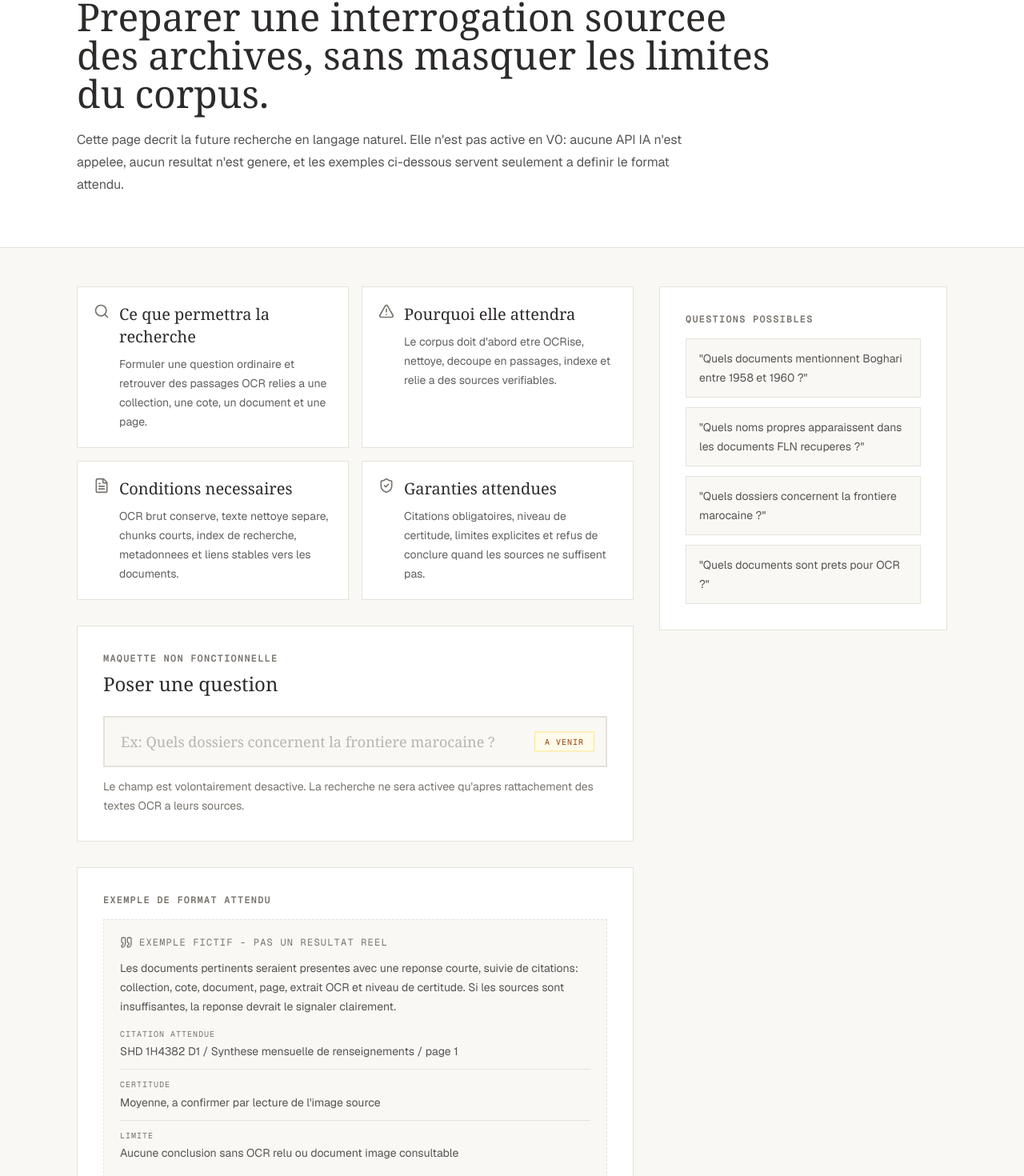
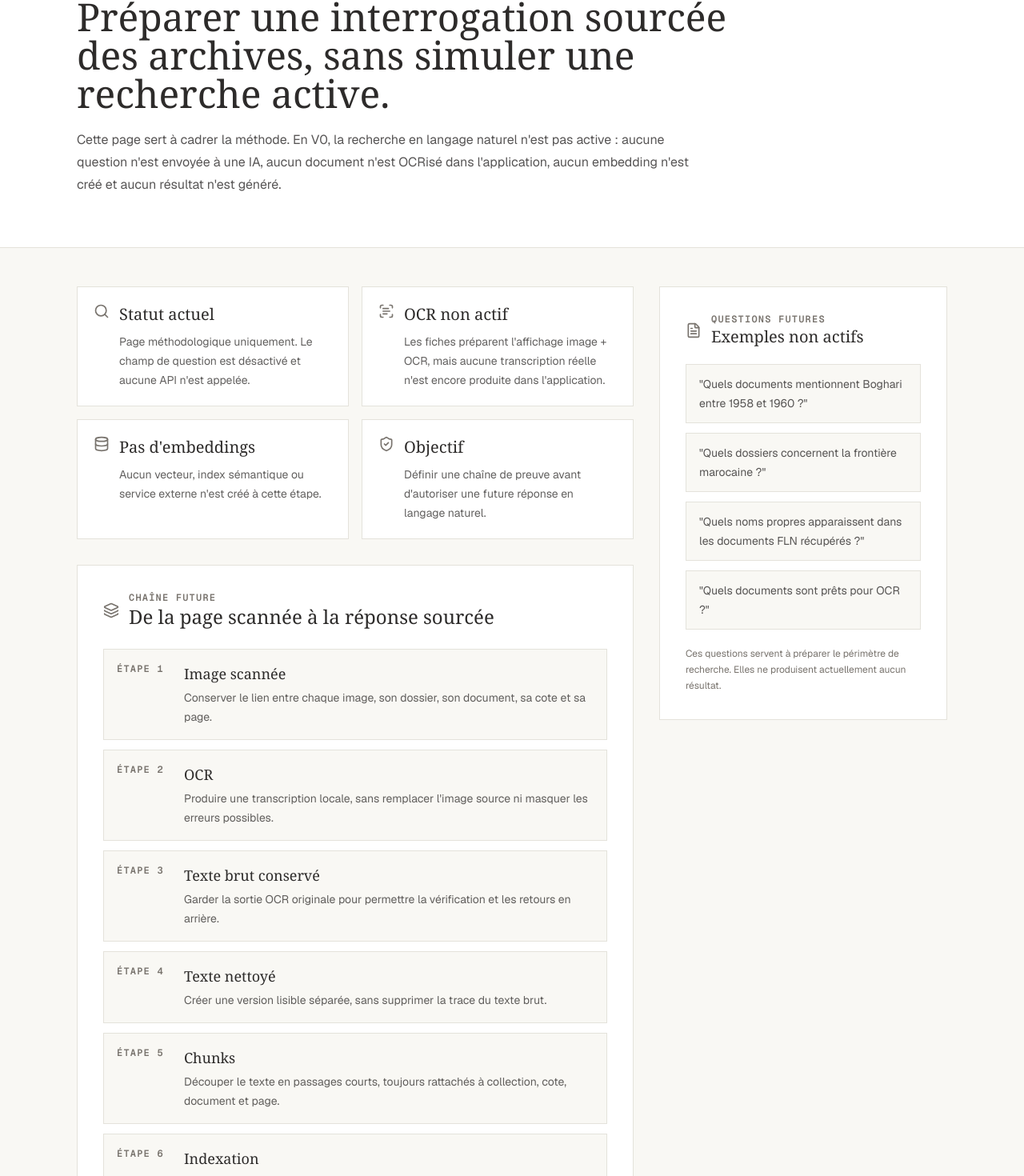
Before and after one commit to franzbib/archives-algerie, a Next.js app: page /questionnement in a window 1280 px wide. Shown: the part 214-1684 px from the top of the page at 80% size. Built offline with nearby package versions, Linux system fonts and the light colour scheme.

Commit message:
Clarify future natural language search page

```diff
--- a/src/app/questionnement/page.tsx
+++ b/src/app/questionnement/page.tsx
@@ -1,18 +1,64 @@
 import Link from "next/link";
+import type { ReactNode } from "react";
 import {
   AlertTriangle,
   ArrowLeft,
+  Database,
   FileText,
+  Layers3,
   Quote,
+  ScanText,
   Search,
   ShieldCheck,
 } from "lucide-react";
 
 const exampleQuestions = [
   "Quels documents mentionnent Boghari entre 1958 et 1960 ?",
-  "Quels noms propres apparaissent dans les documents FLN recuperes ?",
-  "Quels dossiers concernent la frontiere marocaine ?",
-  "Quels documents sont prets pour OCR ?",
+  "Quels dossiers concernent la frontière marocaine ?",
+  "Quels noms propres apparaissent dans les documents FLN récupérés ?",
+  "Quels documents sont prêts pour OCR ?",
+];
+
+const futureSteps = [
+  {
+    title: "Image scannée",
+    text: "Conserver le lien entre chaque image, son dossier, son document, sa cote et sa page.",
+  },
+  {
+    title: "OCR",
+    text: "Produire une transcription locale, sans remplacer l'image source ni masquer les erreurs possibles.",
+  },
+  {
+    title: "Texte brut conservé",
+    text: "Garder la sortie OCR originale pour permettre la vérification et les retours en arrière.",
+  },
+  {
+    title: "Texte nettoyé",
+    text: "Créer une version lisible séparée, sans supprimer la trace du texte brut.",
+  },
+  {
+    title: "Chunks",
+    text: "Découper le texte en passages courts, toujours rattachés à collection, cote, document et page.",
+  },
+  {
+    title: "Indexation",
+    text: "Préparer la recherche plein texte puis, plus tard, les embeddings validés.",
+  },
+  {
+    title: "Recherche",
+    text: "Retrouver les passages pertinents avant de formuler une réponse.",
+  },
+  {
+    title: "Réponse sourcée",
+    text: "Répondre seulement avec citations, niveau de certitude et limites explicites.",
+  },
+];
+
+const safeguards = [
+  "Pas de réponse sans source consultable.",
+  "Distinguer fait attesté, hypothèse et contexte historique.",
+  "Mentionner les limites OCR quand le texte est incertain.",
+  "Prévoir une validation humaine avant toute conclusion sensible.",
 ];
 
 export default function QuestionnementPage() {
@@ -33,17 +79,17 @@ export default function QuestionnementPage() {
       <section className="border-b border-paper-border bg-paper">
         <div className="mx-auto max-w-6xl px-6 py-16 lg:px-8">
           <p className="font-mono text-xs font-semibold uppercase tracking-widest text-warm">
-            Recherche en langage naturel - preparation
+            Recherche en langage naturel - méthode future
           </p>
           <h1 className="mt-3 max-w-4xl font-serif text-4xl font-medium text-foreground md:text-5xl">
-            Preparer une interrogation sourcee des archives, sans masquer les
-            limites du corpus.
+            Préparer une interrogation sourcée des archives, sans simuler une
+            recherche active.
           </h1>
           <p className="mt-5 max-w-3xl text-base leading-7 text-foreground/80">
-            Cette page decrit la future recherche en langage naturel. Elle n&apos;est
-            pas active en V0: aucune API IA n&apos;est appelee, aucun resultat n&apos;est
-            genere, et les exemples ci-dessous servent seulement a definir le
-            format attendu.
+            Cette page sert à cadrer la méthode. En V0, la recherche en langage
+            naturel n&apos;est pas active : aucune question n&apos;est envoyée à
+            une IA, aucun document n&apos;est OCRisé dans l&apos;application,
+            aucun embedding n&apos;est créé et aucun résultat n&apos;est généré.
           </p>
         </div>
       </section>
@@ -53,24 +99,59 @@ export default function QuestionnementPage() {
           <section className="grid gap-4 md:grid-cols-2">
             <InfoCard
               icon={<Search className="h-5 w-5" />}
-              title="Ce que permettra la recherche"
-              text="Formuler une question ordinaire et retrouver des passages OCR relies a une collection, une cote, un document et une page."
+              title="Statut actuel"
+              text="Page méthodologique uniquement. Le champ de question est désactivé et aucune API n'est appelée."
             />
             <InfoCard
-              icon={<AlertTriangle className="h-5 w-5" />}
-              title="Pourquoi elle attendra"
-              text="Le corpus doit d'abord etre OCRise, nettoye, decoupe en passages, indexe et relie a des sources verifiables."
+              icon={<ScanText className="h-5 w-5" />}
+              title="OCR non actif"
+              text="Les fiches préparent l'affichage image + OCR, mais aucune transcription réelle n'est encore produite dans l'application."
             />
             <InfoCard
-              icon={<FileText className="h-5 w-5" />}
-              title="Conditions necessaires"
-              text="OCR brut conserve, texte nettoye separe, chunks courts, index de recherche, metadonnees et liens stables vers les documents."
+              icon={<Database className="h-5 w-5" />}
+              title="Pas d'embeddings"
+              text="Aucun vecteur, index sémantique ou service externe n'est créé à cette étape."
             />
             <InfoCard
               icon={<ShieldCheck className="h-5 w-5" />}
-              title="Garanties attendues"
-              text="Citations obligatoires, niveau de certitude, limites explicites et refus de conclure quand les sources ne suffisent pas."
+              title="Objectif"
+              text="Définir une chaîne de preuve avant d'autoriser une future réponse en langage naturel."
             />
+          </section>
+
+          <section className="border border-paper-border bg-paper p-6 md:p-8">
+            <div className="mb-6 flex items-center gap-3">
+              <Layers3 className="h-5 w-5 text-warm" />
+              <div>
+                <p className="font-mono text-xs font-semibold uppercase tracking-widest text-warm">
+                  Chaîne future
+                </p>
+                <h2 className="font-serif text-2xl font-medium text-foreground">
+                  De la page scannée à la réponse sourcée
+                </h2>
+              </div>
+            </div>
+
+            <div className="grid gap-3">
+              {futureSteps.map((step, index) => (
+                <div
+                  key={step.title}
+                  className="grid gap-3 border border-paper-border bg-background p-4 sm:grid-cols-[72px_1fr]"
+                >
+                  <p className="font-mono text-xs font-semibold uppercase tracking-widest text-warm">
+                    Étape {index + 1}
+                  </p>
+                  <div>
+                    <h3 className="font-serif text-lg font-medium text-foreground">
+                      {step.title}
+                    </h3>
+                    <p className="mt-1 text-sm leading-6 text-foreground/75">
+                      {step.text}
+                    </p>
+                  </div>
+                </div>
+              ))}
+            </div>
           </section>
 
           <section className="border border-paper-border bg-paper p-6 md:p-8">
@@ -85,20 +166,20 @@ export default function QuestionnementPage() {
 
             <div className="relative">
               <input
-                aria-label="Champ de question a venir"
+                aria-label="Champ de question à venir"
                 className="w-full border-2 border-paper-border bg-background px-5 py-4 pr-28 font-serif text-lg text-foreground placeholder:text-warm/50"
                 disabled
-                placeholder="Ex: Quels dossiers concernent la frontiere marocaine ?"
+                placeholder="Ex: Quels dossiers concernent la frontière marocaine ?"
                 type="text"
               />
               <span className="absolute right-4 top-1/2 -translate-y-1/2 border border-amber-200 bg-amber-50 px-3 py-1 font-mono text-[10px] uppercase tracking-widest text-amber-800">
-                A venir
+                À venir
               </span>
             </div>
 
             <p className="mt-3 text-sm leading-6 text-warm">
-              Le champ est volontairement desactive. La recherche ne sera activee
-              qu&apos;apres rattachement des textes OCR a leurs sources.
+              Ce champ est volontairement désactivé. Il ne déclenche ni API IA,
+              ni recherche, ni indexation.
             </p>
           </section>
 
@@ -107,38 +188,83 @@ export default function QuestionnementPage() {
               Exemple de format attendu
             </p>
             <div className="mt-4 border border-dashed border-paper-border bg-background p-5">
-              <div className="mb-3 flex items-center gap-2 text-warm">
+              <div className="mb-4 flex items-center gap-2 text-warm">
                 <Quote className="h-4 w-4" />
                 <p className="font-mono text-xs uppercase tracking-widest">
-                  Exemple fictif - pas un resultat reel
+                  Exemple fictif de format - pas un résultat réel
                 </p>
               </div>
-              <p className="text-sm leading-6 text-foreground/80">
-                Les documents pertinents seraient presentes avec une reponse
-                courte, suivie de citations: collection, cote, document, page,
-                extrait OCR et niveau de certitude. Si les sources sont
-                insuffisantes, la reponse devrait le signaler clairement.
-              </p>
-              <div className="mt-4 space-y-3 text-sm">
+
+              <div className="space-y-4 text-sm">
                 <SourceLine
-                  label="Citation attendue"
-                  text="SHD 1H4382 D1 / Synthese mensuelle de renseignements / page 1"
+                  label="Réponse synthétique"
+                  text="Une réponse courte présenterait uniquement ce que les passages retrouvés permettent d'affirmer."
                 />
-                <SourceLine label="Certitude" text="Moyenne, a confirmer par lecture de l'image source" />
                 <SourceLine
-                  label="Limite"
-                  text="Aucune conclusion sans OCR relu ou document image consultable"
+                  label="Documents utilisés"
+                  text="Liste des notices mobilisées, avec un lien vers chaque fiche document."
                 />
+                <SourceLine
+                  label="Collection"
+                  text="Nom exact de la collection issue du manifeste local."
+                />
+                <SourceLine label="Cote" text="Référence archivistique complète." />
+                <SourceLine label="Document" text="Titre de la fiche document." />
+                <SourceLine label="Page" text="Page ou image scannée concernée." />
+                <SourceLine
+                  label="Extrait OCR"
+                  text="Court extrait cité, seulement quand l'OCR existe réellement."
+                />
+                <SourceLine
+                  label="Niveau de certitude"
+                  text="Élevé, moyen ou faible, selon la qualité de l'OCR et la cohérence des sources."
+                />
+                <SourceLine
+                  label="Limites"
+                  text="Lacunes du corpus, OCR incertain, page illisible ou besoin de validation humaine."
+                />
+              </div>
+            </div>
+          </section>
+
+          <section className="border border-paper-border bg-paper p-6 md:p-8">
+            <div className="flex items-start gap-3">
+              <AlertTriangle className="mt-1 h-5 w-5 shrink-0 text-warm" />
+              <div>
+                <p className="font-mono text-xs font-semibold uppercase tracking-widest text-warm">
+                  Prudence documentaire
+                </p>
+                <h2 className="mt-1 font-serif text-2xl font-medium text-foreground">
+                  Règles avant toute recherche IA
+                </h2>
+                <div className="mt-4 grid gap-3">
+                  {safeguards.map((rule) => (
+                    <p
+                      className="border border-paper-border bg-background px-4 py-3 text-sm leading-6 text-foreground/80"
+                      key={rule}
+                    >
+                      {rule}
+                    </p>
+                  ))}
+                </div>
               </div>
             </div>
           </section>
         </div>
 
         <aside className="h-fit border border-paper-border bg-paper p-6 md:p-8">
-          <p className="font-mono text-xs font-semibold uppercase tracking-widest text-warm">
-            Questions possibles
-          </p>
-          <div className="mt-4 space-y-3">
+          <div className="mb-5 flex items-center gap-3">
+            <FileText className="h-5 w-5 text-warm" />
+            <div>
+              <p className="font-mono text-xs font-semibold uppercase tracking-widest text-warm">
+                Questions futures
+              </p>
+              <h2 className="font-serif text-xl font-medium text-foreground">
+                Exemples non actifs
+              </h2>
+            </div>
+          </div>
+          <div className="space-y-3">
             {exampleQuestions.map((question) => (
               <div
                 className="border border-paper-border bg-background px-4 py-3 text-sm leading-6 text-foreground/80"
@@ -148,6 +274,10 @@ export default function QuestionnementPage() {
               </div>
             ))}
           </div>
+          <p className="mt-5 text-xs leading-5 text-warm">
+            Ces questions servent à préparer le périmètre de recherche. Elles ne
+            produisent actuellement aucun résultat.
+          </p>
         </aside>
       </section>
     </main>
@@ -159,7 +289,7 @@ function InfoCard({
   text,
   title,
 }: {
-  icon: React.ReactNode;
+  icon: ReactNode;
   text: string;
   title: string;
 }) {
@@ -184,7 +314,7 @@ function SourceLine({ label, text }: { label: string; text: string }) {
       <p className="font-mono text-[10px] uppercase tracking-widest text-warm">
         {label}
       </p>
-      <p className="mt-1 text-foreground/80">{text}</p>
+      <p className="mt-1 leading-6 text-foreground/80">{text}</p>
     </div>
   );
 }
```
